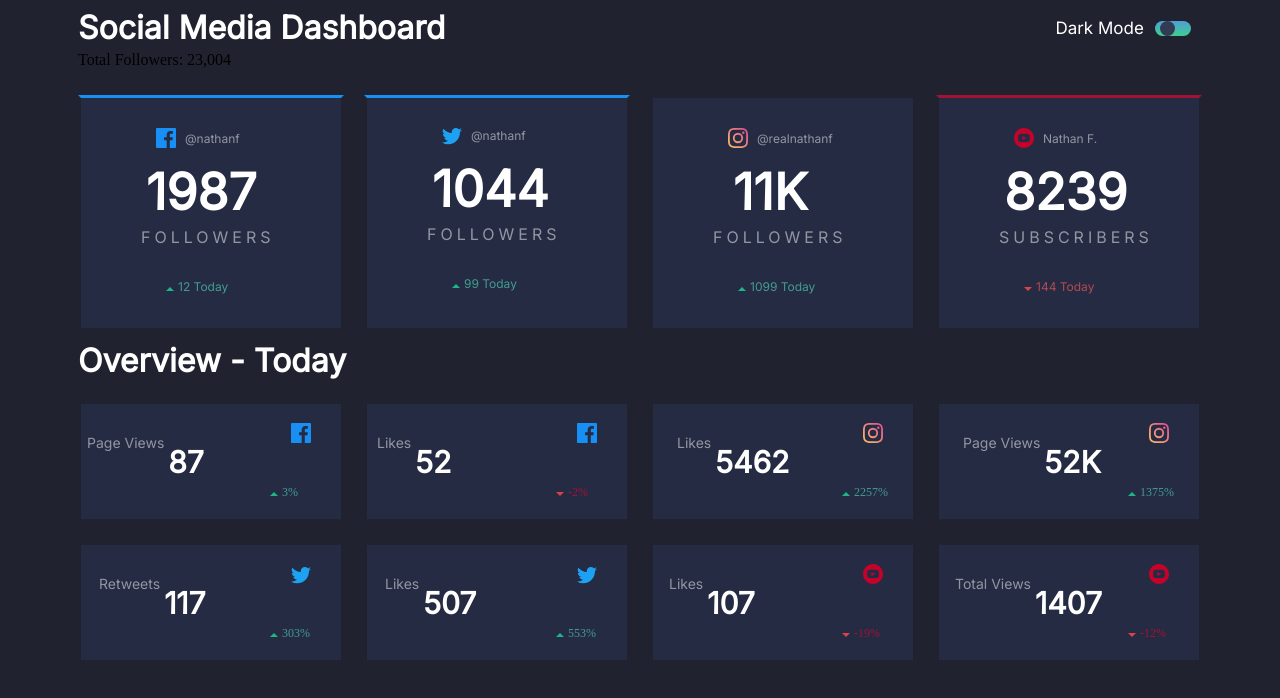
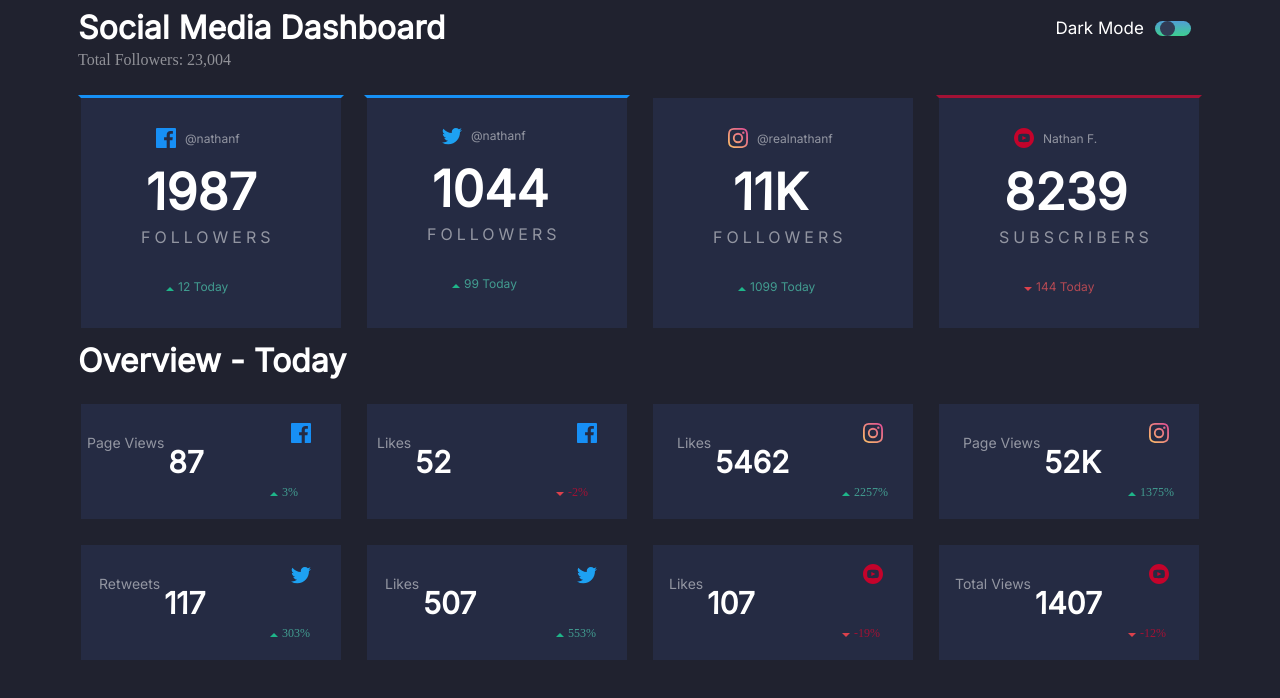
Before and after one commit to JulieLecerre/social-media-dashboard, a plain HTML site: page index.html in a window 1280 px wide. Drawn offline with Linux system fonts and the light colour scheme.

Commit message:
modif du css

```diff
--- a/exercice7.css
+++ b/exercice7.css
@@ -14,6 +14,11 @@ h1 {
 	font-family: Inter;
 	margin-bottom: -12px;
 	margin-top: 0px;
+}
+
+p {
+	color: white;
+	opacity: 50%;
 }
 
 .darkmode {
```
Also changed, not shown: exercice7.js (added).
